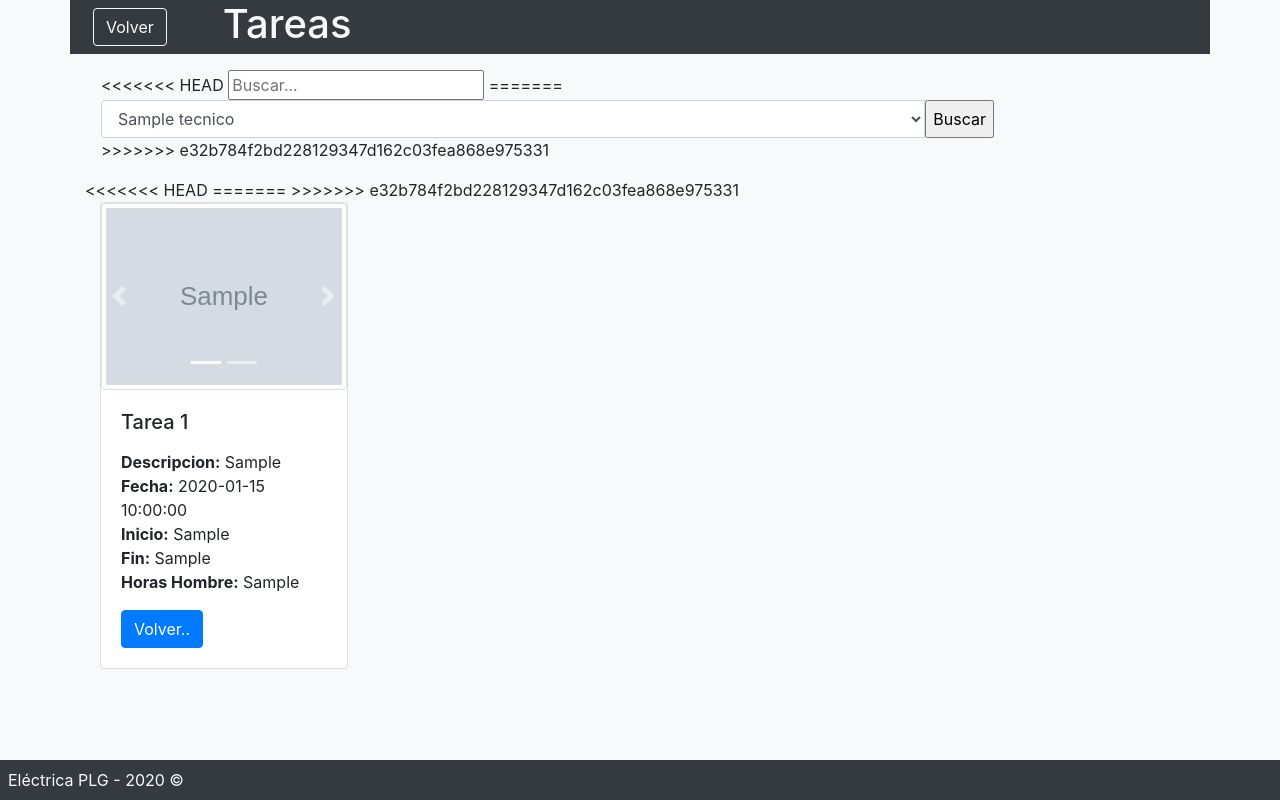
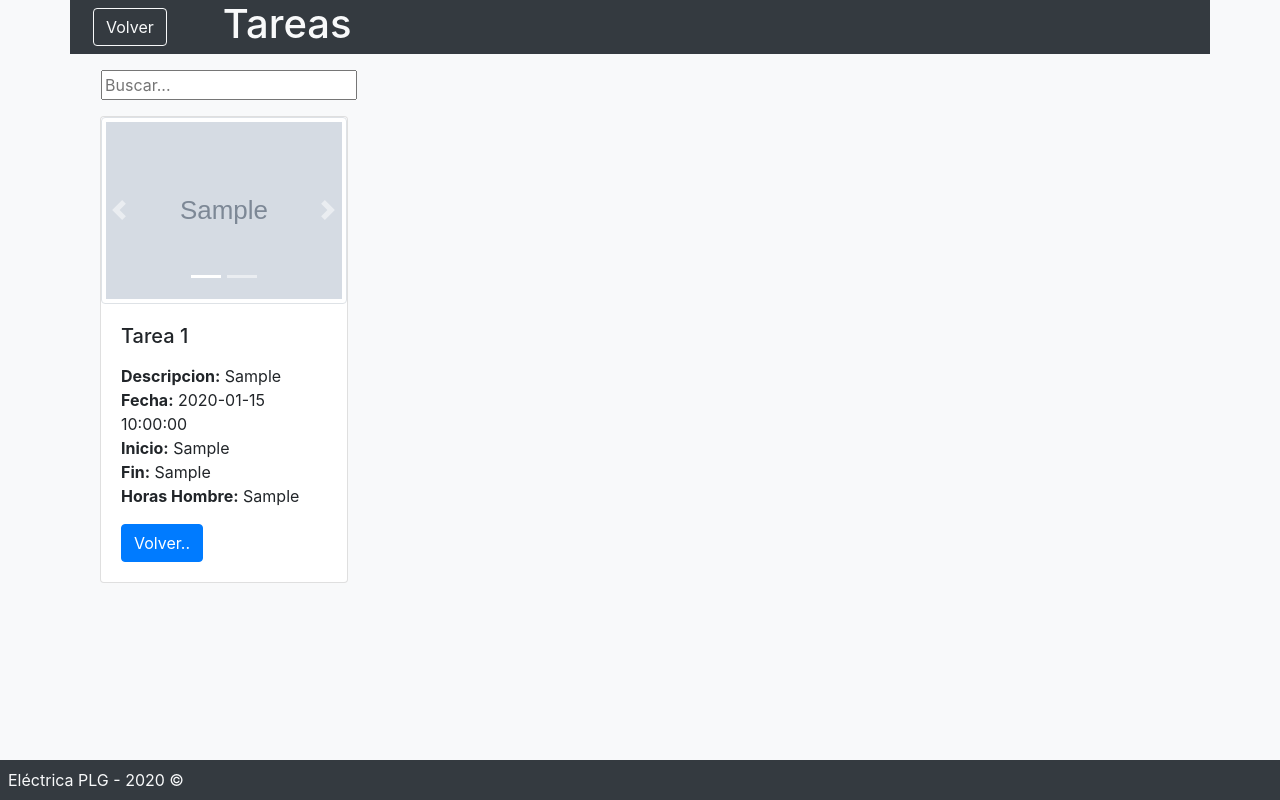
Before and after one commit to rickyMelida/tareas-electrica-app, a PHP site: page /src/pendientes.php in a window 1280 px wide. Run offline with PHP 8.4, Linux system fonts and the light colour scheme; the visitor is signed in with stand-in values (Sample User, id 1); tables that the repository leaves empty or names only in its code hold one stand-in row (values such as "Sample post"); grey boxes marked "Sample" are stand-in pictures.

Commit message:
Cambios pormenores

```diff
--- a/procesos/tareas_tec.php
+++ b/procesos/tareas_tec.php
@@ -4,7 +4,6 @@
 
     $obj = new metodos();
 
-<<<<<<< HEAD
     $sql = "SELECT * from tareas ORDER BY id_tarea";
 
     if(isset($_POST['nombre'])) {
@@ -27,6 +26,4 @@
     $res = $obj->mostrar($sql);
 
 
-=======
->>>>>>> e32b784f2bd228129347d162c03fea868e975331
 ?>
--- a/src/pendientes.php
+++ b/src/pendientes.php
@@ -42,22 +42,7 @@
         <!-- Buscar por  -->
         <div class="row m-auto">
             <div class="col-10 p-3">
-<<<<<<< HEAD
 			    <input type="text" name="busqueda" id="busqueda" placeholder="Buscar...">
-=======
-                <form method="post" id="formulario">
-                    <div class="input-group">
-                      <select name="" class="form-control" id="">
-                        <?php
-                        foreach($tecs as $key){
-                            echo "<option>". $key['nombre'] ."</option>";
-                        }
-                        ?>
-                      </select>
-                      <input type="button" value="Buscar" id="btn-buscar">
-                    </div>
-                </form>
->>>>>>> e32b784f2bd228129347d162c03fea868e975331
             </div>
         </div>
 
@@ -66,10 +51,7 @@
             $card = 1;
             foreach($ver as $key) {
         ?>
-<<<<<<< HEAD
 
-=======
->>>>>>> e32b784f2bd228129347d162c03fea868e975331
         <div class="row m-auto">
             <div class="col-12 col-lg-3 col-md-4">
                 <div class="card w-100 " >
```
Also changed, not shown: tareas_electrica.sql (+4 -5 lines).
